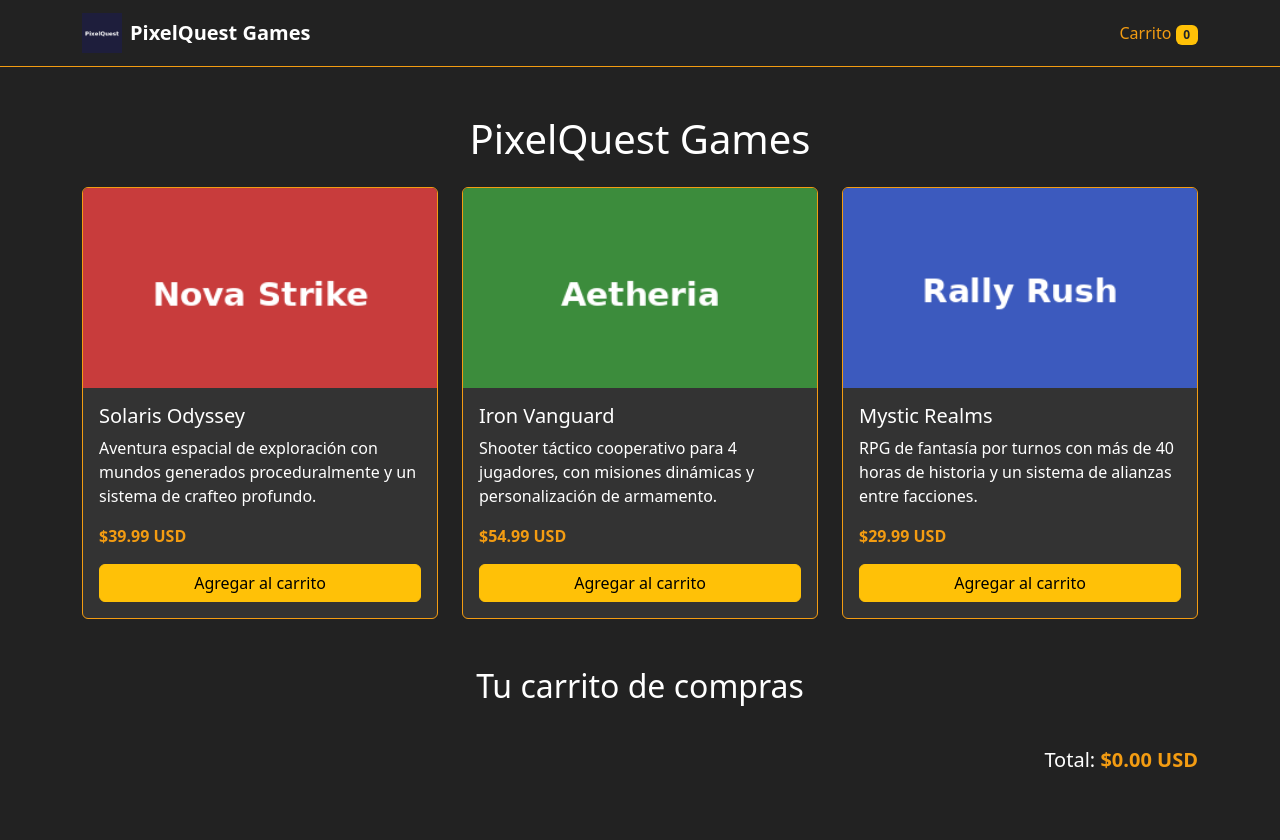
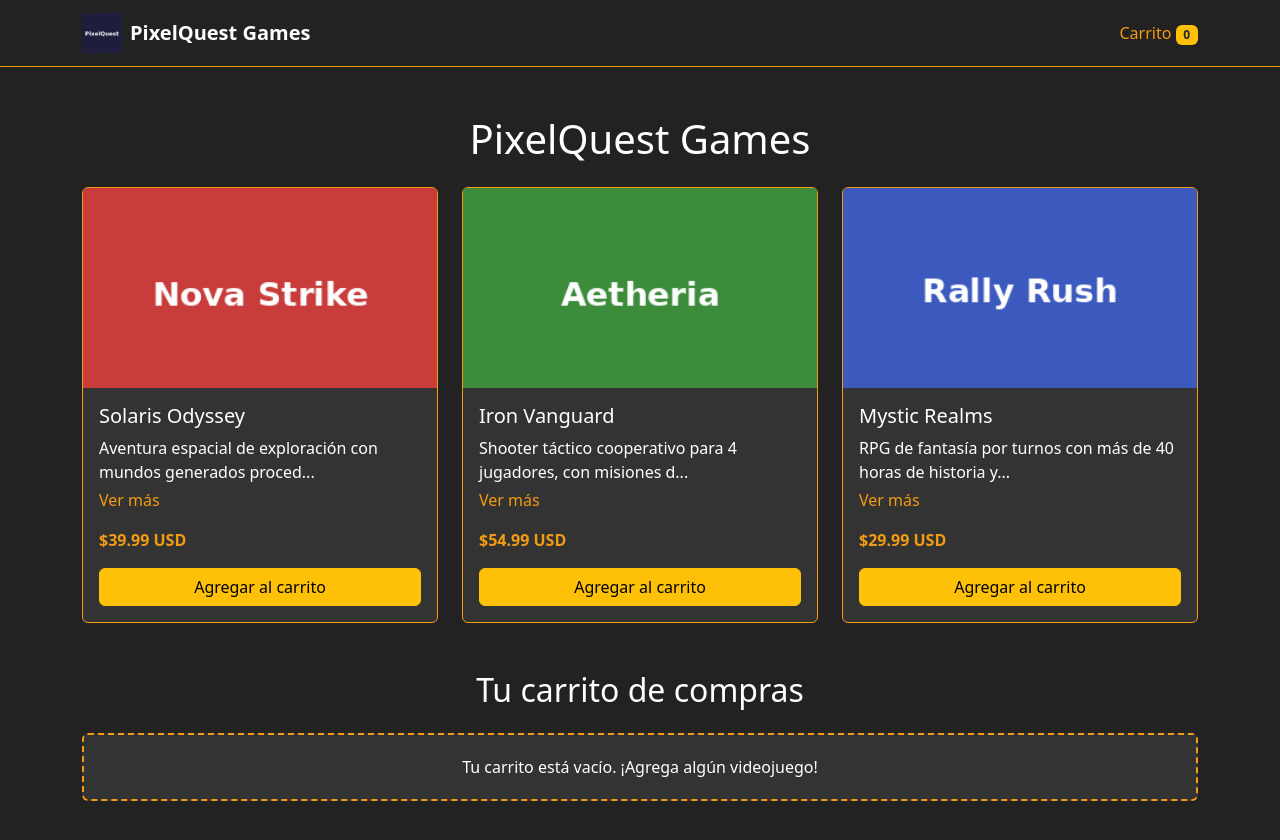
Before and after one commit to camigmar/Frontend-I, a React (Vite) app: page / in a window 1280 px wide. Shown: the top 840 px of the page. Built offline with nearby package versions, Linux system fonts and the light colour scheme.

Commit message:
Renderizado condicional en carrito y tarjetas

```diff
--- a/src/App.jsx
+++ b/src/App.jsx
@@ -75,7 +75,11 @@ function App() {
         {cargando && <p className="text-center">Cargando productos...</p>}
         {error && <p className="text-center text-danger">{error}</p>}
         {!cargando && !error && (
-          <ProductList productos={productos} agregarAlCarrito={agregarAlCarrito} />
+          <ProductList
+            productos={productos}
+            carrito={carrito}
+            agregarAlCarrito={agregarAlCarrito}
+          />
         )}
 
         {/* el link "Carrito" de la navbar baja hasta aquí */}
--- a/src/components/Cart.jsx
+++ b/src/components/Cart.jsx
@@ -6,6 +6,11 @@ function Cart({ carrito, eliminarDelCarrito }) {
     <div className="carrito">
       <h2 className="text-center mb-4">Tu carrito de compras</h2>
 
+      {/* si no hay nada muestro el mensaje, si no la lista y el total */}
+      {carrito.length === 0 ? (
+        <p className="carrito-vacio">Tu carrito está vacío. ¡Agrega algún videojuego!</p>
+      ) : (
+        <>
           <ul className="list-group mb-3">
             {/* una fila por producto */}
             {carrito.map((item) => (
@@ -33,6 +38,8 @@ function Cart({ carrito, eliminarDelCarrito }) {
           <p className="text-end fs-5">
             Total: <span className="precio fw-bold">${total.toFixed(2)} USD</span>
           </p>
+        </>
+      )}
     </div>
   )
 }
--- a/src/components/ProductCard.jsx
+++ b/src/components/ProductCard.jsx
@@ -1,4 +1,14 @@
-function ProductCard({ producto, agregarAlCarrito }) {
+import { useState } from 'react'
+
+function ProductCard({ producto, enCarrito, cantidad, agregarAlCarrito }) {
+  // true cuando se ve la descripción completa
+  const [expandida, setExpandida] = useState(false)
+
+  // solo recorto si la descripción es más larga que 60 letras
+  const esLarga = producto.description.length > 60
+  const descripcion =
+    expandida || !esLarga ? producto.description : `${producto.description.slice(0, 60)}...`
+
   return (
     // tarjeta de un solo producto
     <div className="card producto h-100">
@@ -9,16 +19,25 @@ function ProductCard({ producto, agregarAlCarrito }) {
       />
       <div className="card-body">
         <h3 className="card-title h5">{producto.title}</h3>
-        <p className="card-text">{producto.description}</p>
+        <p className="card-text mb-1">{descripcion}</p>
+        {esLarga && (
+          <button
+            type="button"
+            className="btn-ver-mas mb-3"
+            onClick={() => setExpandida(!expandida)}
+          >
+            {expandida ? 'Ver menos' : 'Ver más'}
+          </button>
+        )}
         {/* precio siempre con 2 decimales */}
         <p className="card-text precio fw-bold">${producto.price.toFixed(2)} USD</p>
-        {/* manda este producto al carrito */}
+        {/* verde si ya está en el carrito, igual se puede seguir agregando */}
         <button
           type="button"
-          className="btn btn-warning w-100"
+          className={`btn w-100 ${enCarrito ? 'btn-success' : 'btn-warning'}`}
           onClick={() => agregarAlCarrito(producto)}
         >
-          Agregar al carrito
+          {enCarrito ? `✓ En el carrito (${cantidad})` : 'Agregar al carrito'}
         </button>
       </div>
     </div>
--- a/src/components/ProductList.jsx
+++ b/src/components/ProductList.jsx
@@ -1,14 +1,31 @@
 import ProductCard from './ProductCard.jsx'
 
-function ProductList({ productos, agregarAlCarrito }) {
+function ProductList({ productos, carrito, agregarAlCarrito }) {
+  // si el json vino vacío aviso en vez de dejar la página en blanco
+  if (productos.length === 0) {
+    return <p className="text-center">No hay productos disponibles.</p>
+  }
+
   return (
     // 1 columna en celular, 2 en tablet y 3 en pantalla grande
     <div className="row g-4">
-      {productos.map((producto) => (
-        <div className="col-12 col-md-6 col-lg-4" key={producto.id}>
-          <ProductCard producto={producto} agregarAlCarrito={agregarAlCarrito} />
-        </div>
-      ))}
+      {productos.map((producto) => {
+        // reviso si este juego ya está en el carrito
+        const enCarrito = carrito.some((item) => item.id === producto.id)
+        // cuántas unidades hay de este juego
+        const cantidad = enCarrito ? carrito.find((item) => item.id === producto.id).cantidad : 0
+
+        return (
+          <div className="col-12 col-md-6 col-lg-4" key={producto.id}>
+            <ProductCard
+              producto={producto}
+              enCarrito={enCarrito}
+              cantidad={cantidad}
+              agregarAlCarrito={agregarAlCarrito}
+            />
+          </div>
+        )
+      })}
     </div>
   )
 }
--- a/src/index.css
+++ b/src/index.css
@@ -52,6 +52,27 @@ body {
   scroll-margin-top: 80px;
 }
 
+/* aviso cuando el carrito no tiene nada */
+.carrito-vacio {
+  background-color: var(--pq-card);
+  border: 2px dashed var(--pq-naranja);
+  border-radius: 6px;
+  padding: 20px;
+  text-align: center;
+}
+
+/* botón "ver más" que parece un link */
+.btn-ver-mas {
+  background: none;
+  border: none;
+  padding: 0;
+  color: var(--pq-naranja);
+}
+
+.btn-ver-mas:hover {
+  text-decoration: underline;
+}
+
 /* filas del carrito con el mismo estilo oscuro de las cards */
 .carrito .list-group-item {
   background-color: var(--pq-card);
```
Lines whose indentation alone changed are shown as unchanged.
